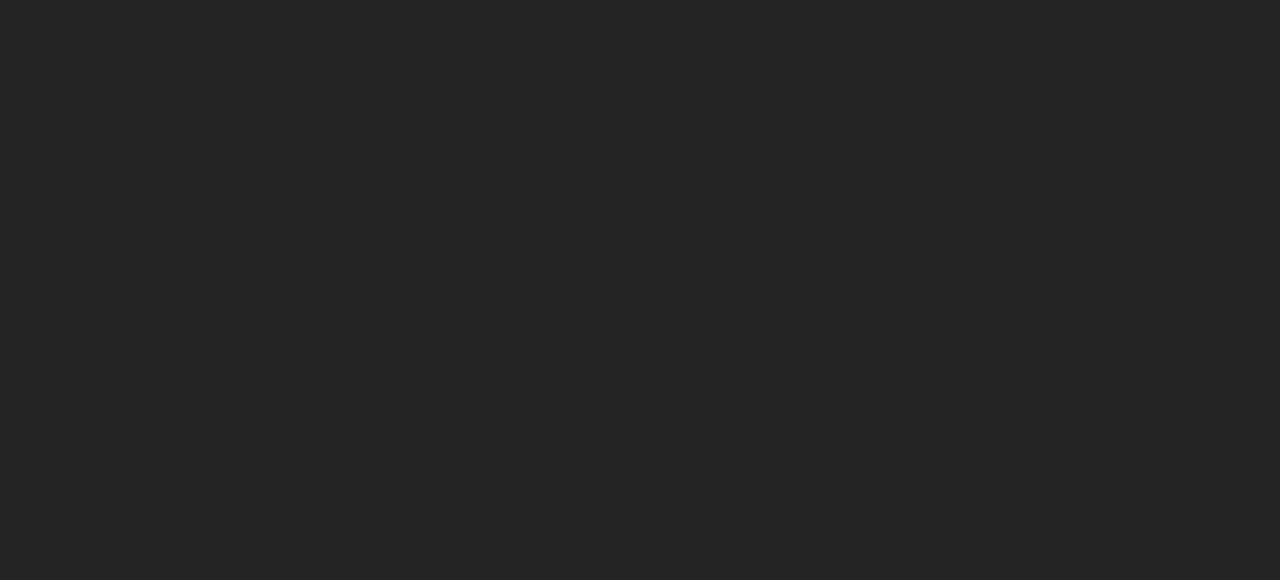
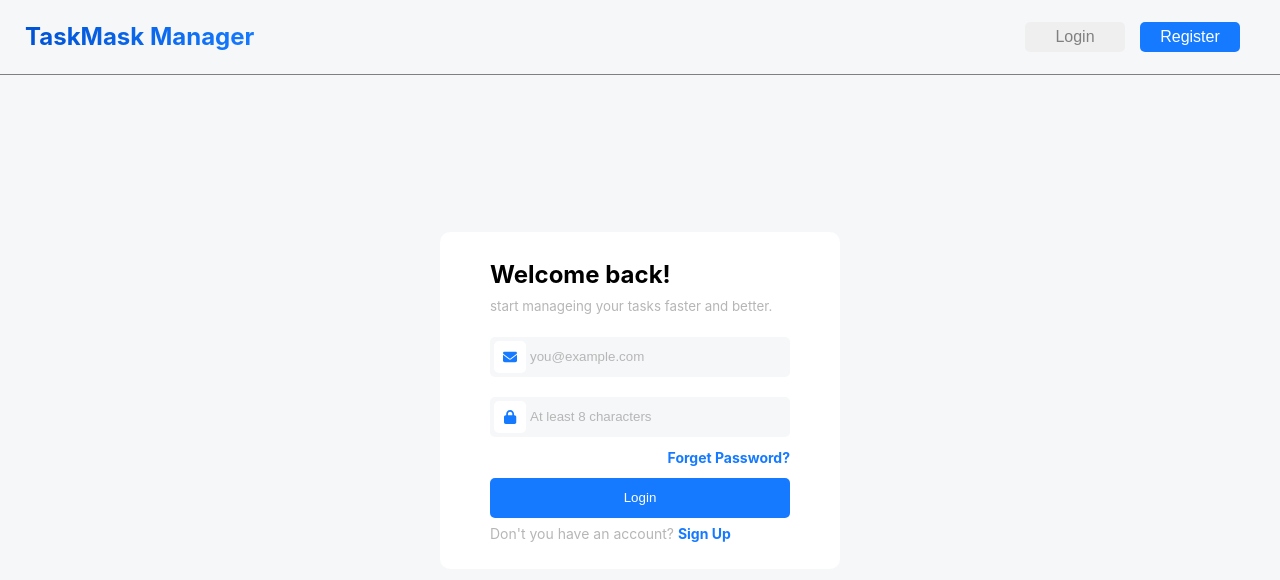
Before and after one commit to alirezaheibati/todo-web-application, a React (Vite) app: page / in a window 1280 px wide. Shown: the top 580 px of the page. Built offline with nearby package versions, Linux system fonts and the light colour scheme.

Commit message:
developed and designed login form and page

```diff
--- a/package.json
+++ b/package.json
@@ -10,6 +10,9 @@
     "preview": "vite preview"
   },
   "dependencies": {
+    "@fortawesome/fontawesome-svg-core": "^6.4.0",
+    "@fortawesome/free-solid-svg-icons": "^6.4.0",
+    "@fortawesome/react-fontawesome": "^0.2.0",
     "react": "^18.2.0",
     "react-dom": "^18.2.0"
   },
--- a/src/App.jsx
+++ b/src/App.jsx
@@ -1,7 +1,12 @@
 import "./App.css";
+import LoginPage from "./pages/LoginPage";
 
 function App() {
-  return <></>;
+  return (
+    <>
+      <LoginPage />
+    </>
+  );
 }
 
 export default App;
--- /dev/null
+++ b/src/components/Header/LoginPageHeader.jsx
@@ -0,0 +1,13 @@
+import classes from "./LoginPageHeader.module.css";
+const LoginPageHeader = (props) => {
+  return (
+    <div className={classes["login-page_header"]}>
+      <h2>TaskMask Manager</h2>
+      <div>
+        <button className={classes["header-login_btn"]}>Login</button>
+        <button className={classes["header-register_btn"]}>Register</button>
+      </div>
+    </div>
+  );
+};
+export default LoginPageHeader;
--- /dev/null
+++ b/src/components/Header/LoginPageHeader.module.css
@@ -0,0 +1,42 @@
+.login-page_header {
+  position: fixed;
+  height: 75px;
+  width: 100vw;
+  top: 0;
+  left: 0;
+  display: flex;
+  justify-content: space-between;
+  padding: 0 25px;
+  align-items: center;
+  border-bottom: 1px solid gray;
+}
+.login-page_header h2 {
+  background: linear-gradient(to right, rgb(0, 82, 212), rgb(21, 122, 255));
+  -webkit-background-clip: text;
+  -webkit-text-fill-color: transparent;
+  background-clip: text;
+  /* text-fill-color: transparent; */
+}
+.login-page_header button {
+  border: none;
+  margin-right: 15px;
+  font-size: 16px;
+  width: 100px;
+  height: 30px;
+  border-radius: 5px;
+  cursor: pointer;
+}
+.login-page_header button:active {
+  transform: scale(0.98);
+}
+.header-register_btn {
+  background-color: #157aff;
+  color: #fff;
+}
+.header-login_btn {
+  color: gray;
+}
+.header-login_btn:hover {
+  background-color: rgb(21, 122, 255);
+  color: #fff;
+}
--- /dev/null
+++ b/src/components/Login/Login.jsx
@@ -0,0 +1,41 @@
+import classes from "./Login.module.css";
+import { FontAwesomeIcon } from "@fortawesome/react-fontawesome";
+import { faEnvelope, faLock } from "@fortawesome/free-solid-svg-icons";
+const Login = () => {
+  return (
+    <div className={classes["login_form_container"]}>
+      <h2>Welcome back!</h2>
+      <small>start manageing your tasks faster and better.</small>
+      <form className={classes["login_form_from"]}>
+        <div className={classes["login_form_actions"]}>
+          <div>
+            <FontAwesomeIcon icon={faEnvelope} />
+          </div>
+          <input
+            type="text"
+            id="login-form_username"
+            placeholder="you@example.com"
+          />
+        </div>
+        <div className={classes["login_form_actions"]}>
+          <div>
+            <FontAwesomeIcon icon={faLock} />
+          </div>
+          <input
+            type="password"
+            id="login-form_password"
+            placeholder="At least 8 characters"
+          />
+        </div>
+        <p>Forget Password?</p>
+        <button type="submit" className={classes["login_form_btn"]}>
+          Login
+        </button>
+      </form>
+      <p className={classes["login-form_signup"]}>
+        Don't you have an account? <span> Sign Up</span>
+      </p>
+    </div>
+  );
+};
+export default Login;
--- /dev/null
+++ b/src/components/Login/Login.module.css
@@ -0,0 +1,75 @@
+.login_form_container {
+  background-color: #fff;
+  border-radius: 10px;
+  width: 400px;
+  max-width: 95%;
+  padding: 25px 50px;
+}
+.login_form_from {
+  width: 100%;
+}
+.login_form_container small {
+  color: #b6b6b6;
+}
+.login_form_actions {
+  background-color: rgb(246, 247, 249);
+  margin-top: 20px;
+  height: 40px;
+  position: relative;
+  border-radius: 5px;
+  overflow: hidden;
+}
+.login_form_actions div {
+  position: absolute;
+  left: 4px;
+  top: 4px;
+  border-radius: 5px;
+  font-size: 14px;
+  width: 32px;
+  height: 32px;
+  display: flex;
+  justify-content: center;
+  align-items: center;
+  color: rgb(21, 122, 255);
+  z-index: 10;
+  background-color: #fff;
+}
+.login_form_actions input {
+  width: 100%;
+  height: 100%;
+  background-color: transparent;
+  border: none;
+  padding: 0 5px 0 40px;
+}
+.login_form_actions input::placeholder {
+  color: #b6b6b6;
+}
+.login_form_btn {
+  height: 40px;
+  border-radius: 5px;
+  border: none;
+  width: 100%;
+  color: #fff;
+  background-color: #157aff;
+}
+.login_form_btn:active {
+  transform: scale(0.98);
+}
+.login_form_from p {
+  text-align: right;
+  margin: 10px 0;
+  color: rgb(21, 122, 255);
+  cursor: pointer;
+  font-size: 14px;
+  font-weight: bold;
+}
+.login-form_signup {
+  font-size: 14px;
+  margin-top: 5px;
+  color: #b6b6b6;
+}
+.login-form_signup span {
+  color: rgb(21, 122, 255);
+  font-weight: bold;
+  cursor: pointer;
+}
--- a/src/index.css
+++ b/src/index.css
@@ -4,8 +4,6 @@
   font-weight: 400;
 
   color-scheme: light dark;
-  color: rgba(255, 255, 255, 0.87);
-  background-color: #242424;
 
   font-synthesis: none;
   text-rendering: optimizeLegibility;
@@ -26,4 +24,5 @@ html {
 body {
   margin: 0;
   overflow-x: hidden;
+  background-color: rgb(246, 247, 249);
 }
--- /dev/null
+++ b/src/pages/LoginPage.jsx
@@ -0,0 +1,13 @@
+import LoginPageHeader from "../components/Header/LoginPageHeader";
+import Login from "../components/login/Login";
+import classes from "./LoginPage.module.css";
+const LoginPage = (props) => {
+  return (
+    <div className={classes["login-page_container"]}>
+      <LoginPageHeader />
+
+      <Login />
+    </div>
+  );
+};
+export default LoginPage;
--- /dev/null
+++ b/src/pages/LoginPage.module.css
@@ -0,0 +1,7 @@
+.login-page_container {
+  width: 100vw;
+  height: 100vh;
+  display: flex;
+  justify-content: center;
+  align-items: center;
+}
```
Also changed, not shown: 1 other file (tests, documents, lock files or other folders).
